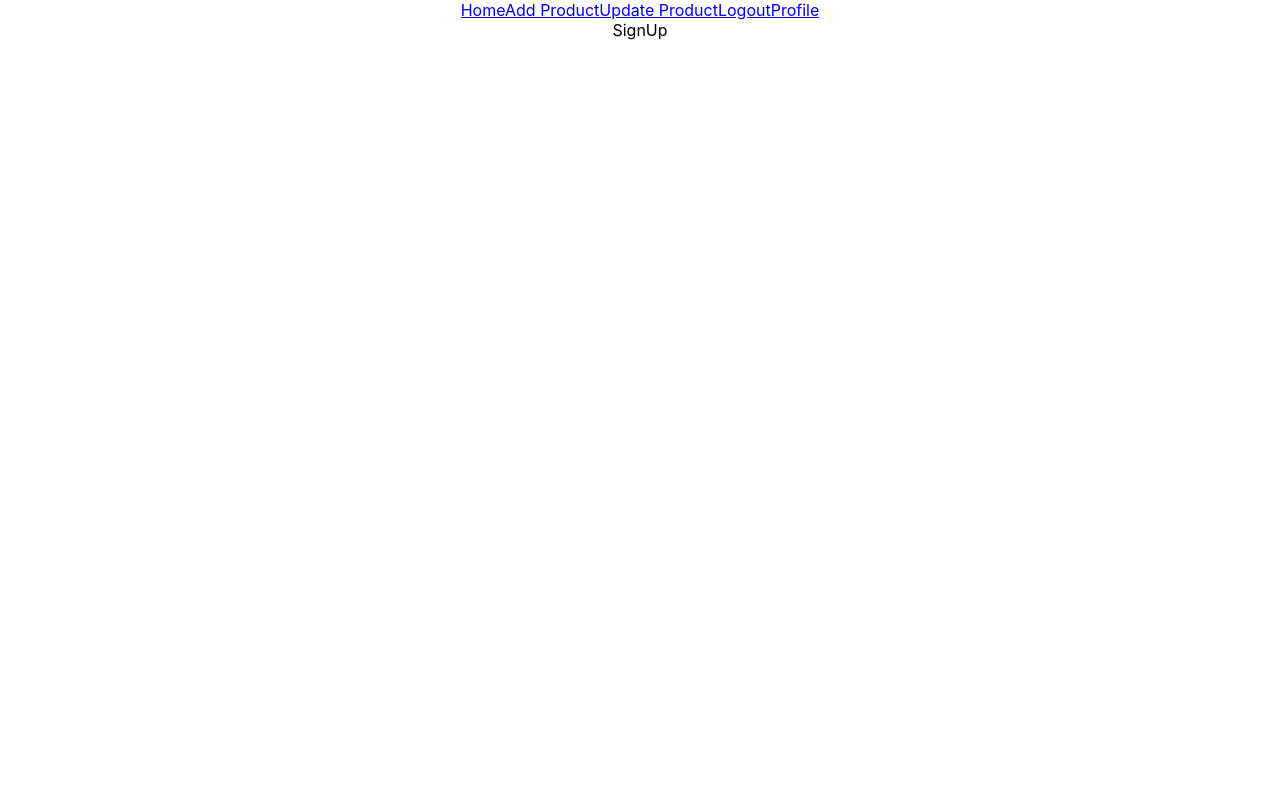
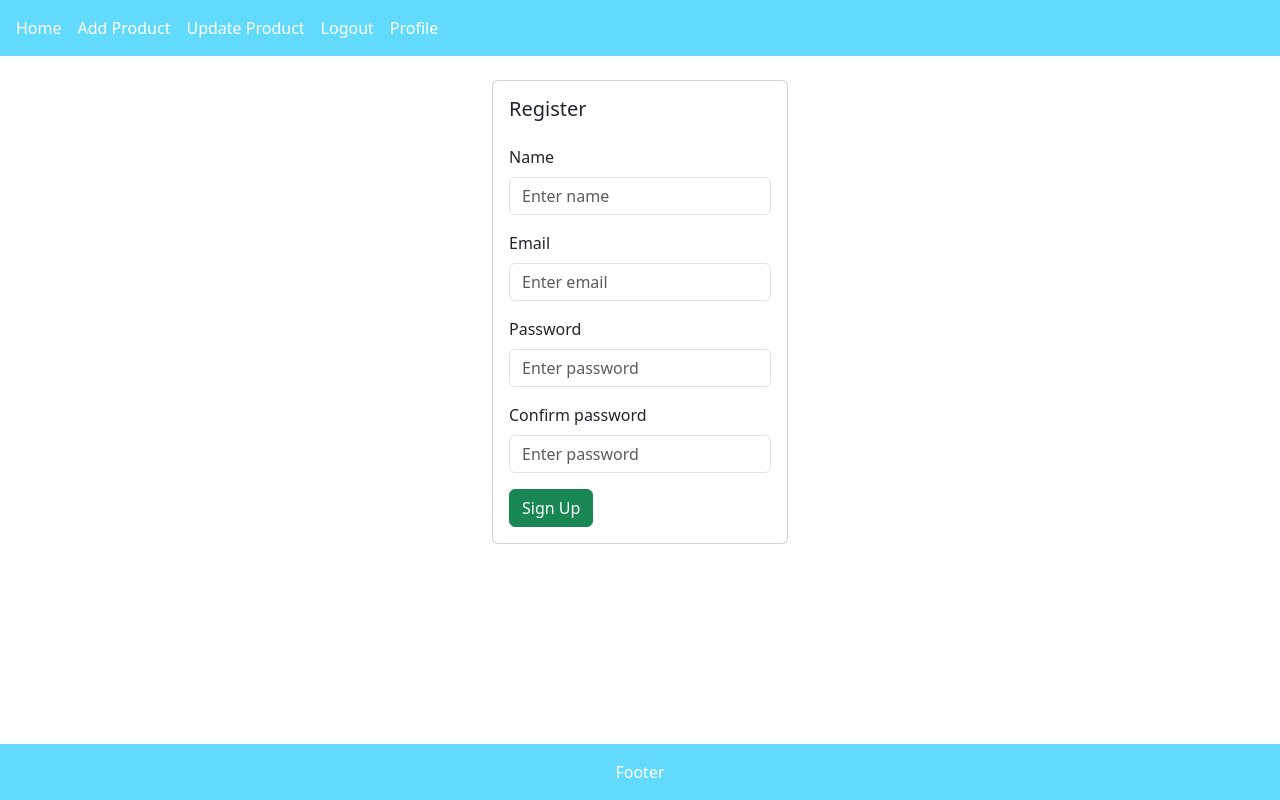
Before and after one commit to joinsachinarya/e-commerce-dashboard, a React (Create React App) app in the folder frontend/: page /signup in a window 1280 px wide. Built offline with nearby package versions, Linux system fonts and the light colour scheme.

Commit message:
add login and signup page

```diff
--- a/frontend/src/App.css
+++ b/frontend/src/App.css
@@ -1,19 +1,8 @@
-.App {
+/* .App {
   text-align: center;
-}
+} */
 
-.App-logo {
-  height: 40vmin;
-  pointer-events: none;
-}
-
-@media (prefers-reduced-motion: no-preference) {
-  .App-logo {
-    animation: App-logo-spin infinite 20s linear;
-  }
-}
-
-.App-header {
+/* .App-header {
   background-color: #282c34;
   min-height: 100vh;
   display: flex;
@@ -22,21 +11,29 @@
   justify-content: center;
   font-size: calc(10px + 2vmin);
   color: white;
+} */
+
+.main-nav {
+  text-decoration: none;
 }
 
-.App-link {
-  color: #61dafb;
+.main-nav {
+  padding: 1rem;
+  background-color: #61dafb;
+}
+.main-nav a {
+  text-decoration: none;
+  padding-right: 1rem;
+  color: white;
 }
 
-@keyframes App-logo-spin {
-  from {
-    transform: rotate(0deg);
-  }
-  to {
-    transform: rotate(360deg);
-  }
+.main-footer {
+  position: absolute;
+  width: 100%;
+  bottom: 0px;
+  padding-top: 1rem;
+  padding-bottom: 1rem;
+  background-color: #61dafb;
+  color: white;
+  text-align: center;
 }
-
-.main-nav{
-  text-decoration: none;
-}
--- a/frontend/src/App.js
+++ b/frontend/src/App.js
@@ -1,10 +1,12 @@
 import "./App.css";
+import "bootstrap/dist/css/bootstrap.min.css";
 import Home from "./components/Home";
-import Login from "./components/Login";
+import Login from "./components/LogIn";
 import Nav from "./components/Nav";
 import { BrowserRouter as Router, Routes, Route } from "react-router-dom";
 import SignUp from "./components/SignUp";
 import Profile from "./components/Profile";
+import Footer from "./components/Footer";
 
 function App() {
   return (
@@ -17,7 +19,9 @@ function App() {
           <Route path="/signup" element={<SignUp />}></Route>
           <Route path="/products" element={<SignUp />}></Route>
           <Route path="/profile" element={<Profile />}></Route>
+          <Route path="/signup" element={<SignUp />}></Route>
         </Routes>
+        <Footer />
       </Router>
     </div>
   );
--- /dev/null
+++ b/frontend/src/components/Footer.js
@@ -0,0 +1,7 @@
+import React from "react";
+
+const Footer = () => {
+  return <div className="main-footer">Footer</div>;
+};
+
+export default Footer;
--- a/frontend/src/components/Login.js
+++ b/frontend/src/components/Login.js
@@ -1,7 +1,53 @@
-import React from "react";
+import React, { useState } from "react";
+import { Form, Button, Container, Card } from "react-bootstrap";
 
-const Login = () => {
-  return <div>Login</div>;
+const LogIn = () => {
+  const [email, setEmail] = useState("");
+  const [password, setPassword] = useState("");
+  function handleLogIn(e) {
+    e.preventDefault();
+    console.log(email, password);
+  }
+
+  return (
+    <Container className="log-in-container mt-4 w-25">
+      <Card className="p-3">
+        <Card.Title className="mb-2">Log In</Card.Title>
+        <Form className="log-in-form">
+          <Form.Group className="mt-3" controlId="email">
+            <Form.Label>Email</Form.Label>
+            <Form.Control
+              type="email"
+              name="email"
+              placeholder="Enter email"
+              onChange={(e) => setEmail(e.target.value)}
+              value={email}
+            />
+          </Form.Group>
+
+          <Form.Group className="mt-3" controlId="password">
+            <Form.Label>Password</Form.Label>
+            <Form.Control
+              type="password"
+              name="password"
+              placeholder="Enter password"
+              onChange={(e) => setPassword(e.target.value)}
+              value={password}
+            />
+          </Form.Group>
+
+          <Button
+            onClick={handleLogIn}
+            variant="success"
+            type="submit"
+            className="mt-3"
+          >
+            Log In
+          </Button>
+        </Form>
+      </Card>
+    </Container>
+  );
 };
 
-export default Login;
+export default LogIn;
--- a/frontend/src/components/SignUp.js
+++ b/frontend/src/components/SignUp.js
@@ -1,7 +1,77 @@
-import React from "react";
+import React, { useState } from "react";
+import { Form, Button, Container, Card } from "react-bootstrap";
 
 const SignUp = () => {
-  return <div>SignUp</div>;
+  const [name, setName] = useState("");
+  const [email, setEmail] = useState("");
+  const [password, setPassword] = useState("");
+  const [cpassword, setCPassword] = useState("");
+  function handleSignUp(e) {
+    e.preventDefault();
+    console.log(name, email, password, cpassword);
+  }
+
+  return (
+    <Container className="sign-up-container mt-4 w-25">
+      <Card className="p-3">
+        <Card.Title className="mb-2">Register</Card.Title>
+        <Form className="sign-up-form">
+          <Form.Group className="mt-3" controlId="name">
+            <Form.Label>Name</Form.Label>
+            <Form.Control
+              type="text"
+              name="name"
+              placeholder="Enter name"
+              onChange={(e) => setName(e.target.value)}
+              value={name}
+            />
+          </Form.Group>
+
+          <Form.Group className="mt-3" controlId="email">
+            <Form.Label>Email</Form.Label>
+            <Form.Control
+              type="email"
+              name="email"
+              placeholder="Enter email"
+              onChange={(e) => setEmail(e.target.value)}
+              value={email}
+            />
+          </Form.Group>
+
+          <Form.Group className="mt-3" controlId="password">
+            <Form.Label>Password</Form.Label>
+            <Form.Control
+              type="password"
+              name="password"
+              placeholder="Enter password"
+              onChange={(e) => setPassword(e.target.value)}
+              value={password}
+            />
+          </Form.Group>
+
+          <Form.Group className="mt-3" controlId="cpassword">
+            <Form.Label>Confirm password</Form.Label>
+            <Form.Control
+              type="password"
+              name="cpassword"
+              placeholder="Enter password"
+              onChange={(e) => setCPassword(e.target.value)}
+              value={cpassword}
+            />
+          </Form.Group>
+
+          <Button
+            onClick={handleSignUp}
+            variant="success"
+            type="submit"
+            className="mt-3"
+          >
+            Sign Up
+          </Button>
+        </Form>
+      </Card>
+    </Container>
+  );
 };
 
 export default SignUp;
```
